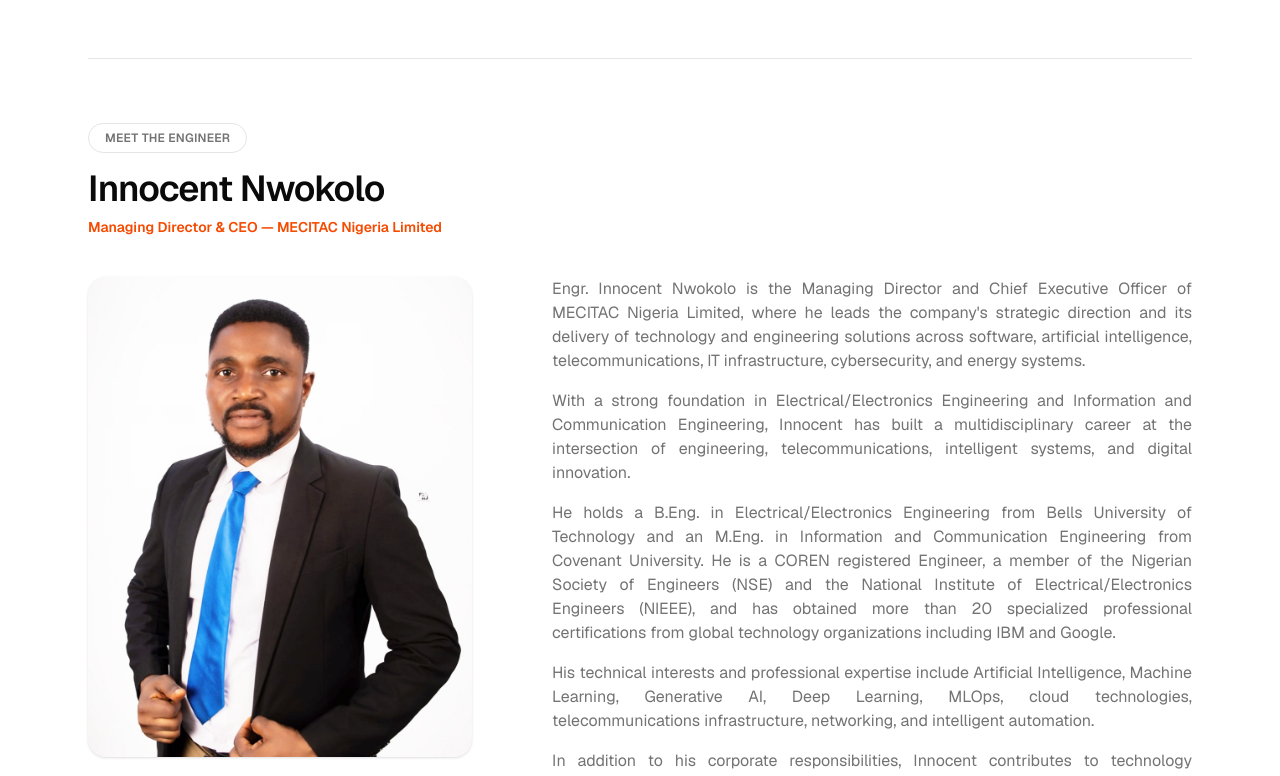
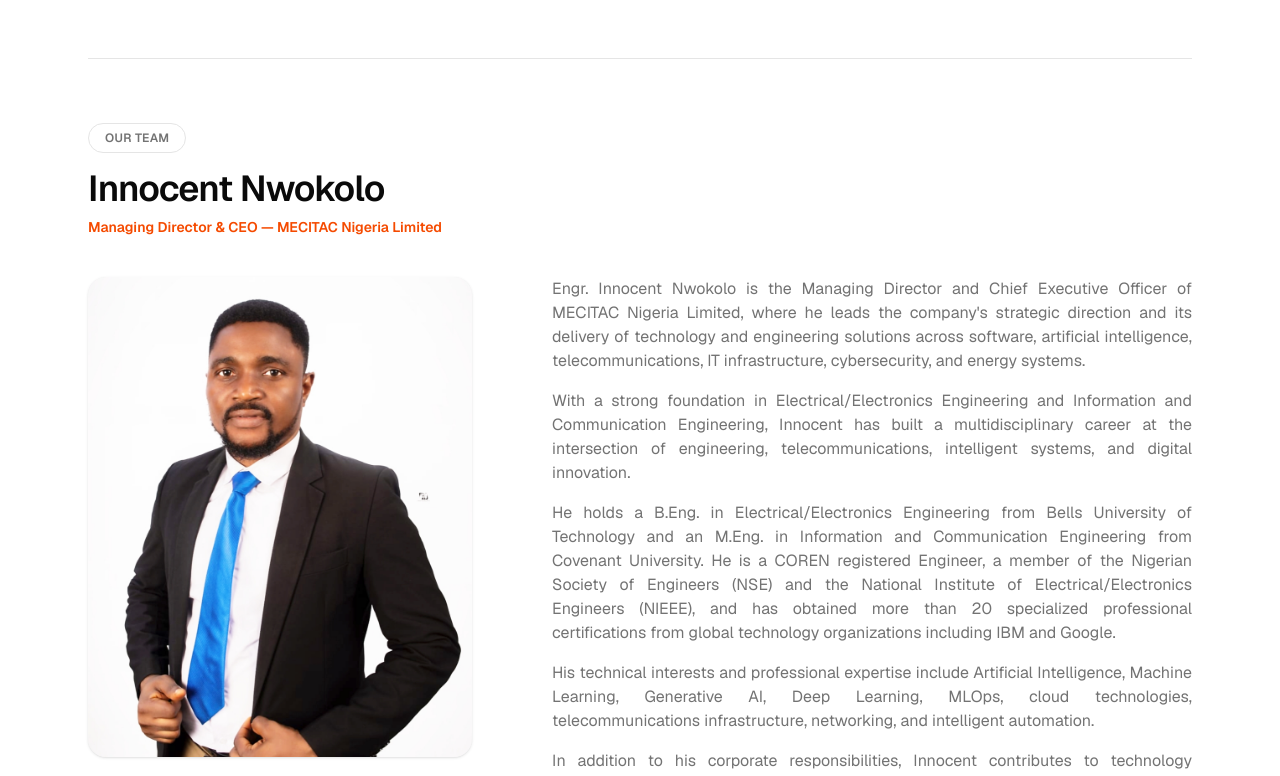
Before and after one commit to mik-max/MECIT-website, a Next.js app: page / in a window 1280 px wide. Shown: the part 3460-4236 px from the top of the page. Built offline with nearby package versions, Linux system fonts and the light colour scheme; no server answers.

Commit message:
feat: rename "Meet The Engineer" eyebrow to "Our Team"
Co-Authored-By: Claude Sonnet 5 <noreply@anthropic.com>

```diff
--- a/components/sections/about.tsx
+++ b/components/sections/about.tsx
@@ -112,7 +112,7 @@ export function About({
 
         {/* Block B — About the founder */}
         <div className="mt-24 border-t border-border pt-16">
-          <Eyebrow>Meet The Engineer</Eyebrow>
+          <Eyebrow>Our Team</Eyebrow>
           <h2 className="mt-4 text-3xl font-semibold tracking-tight sm:text-4xl">
             Innocent Nwokolo
           </h2>
```
